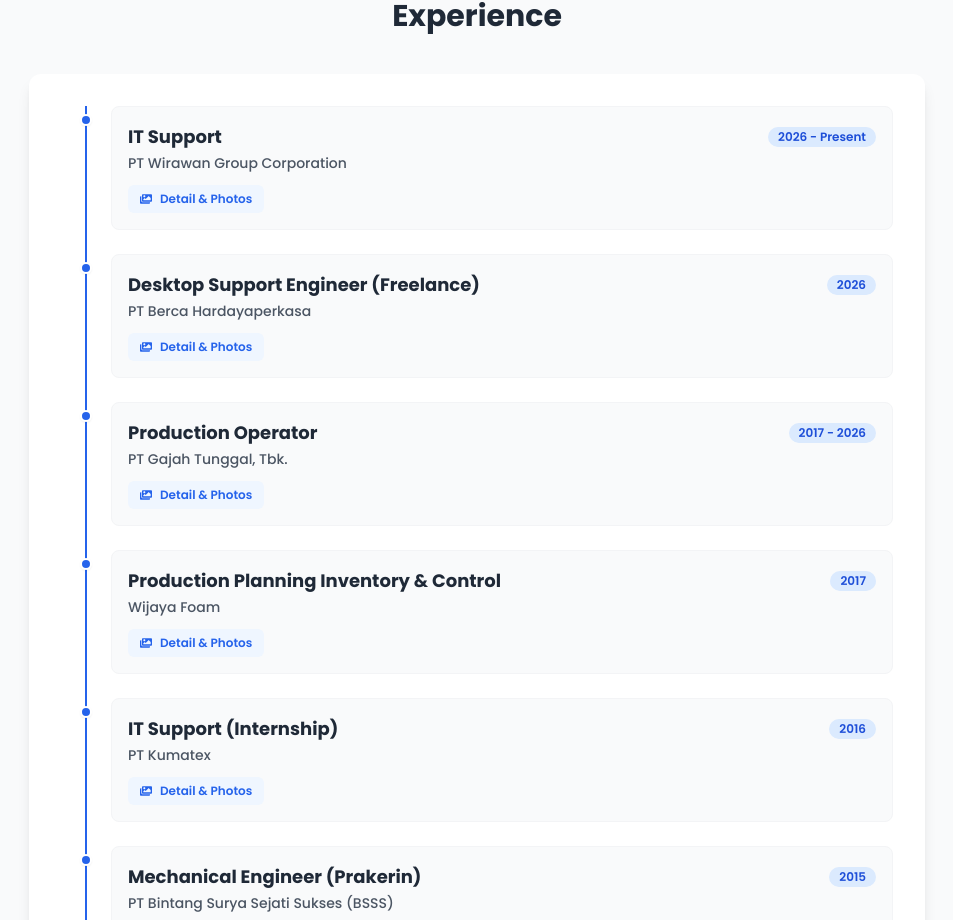
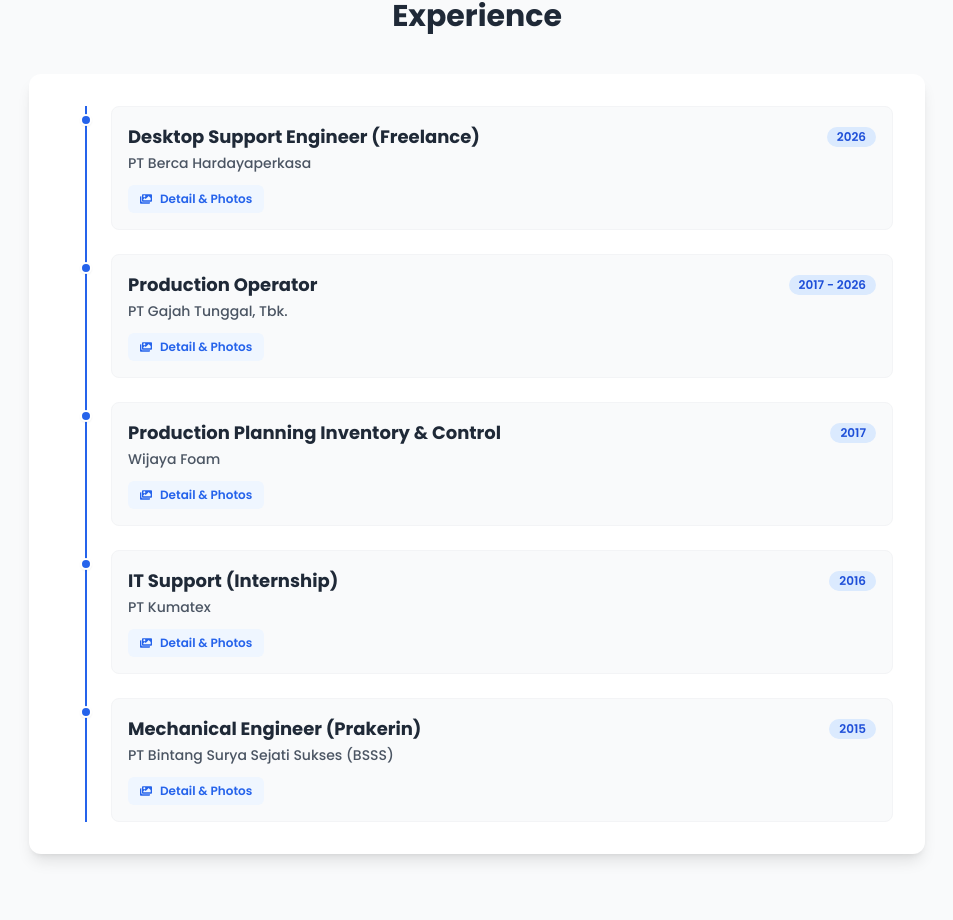
Before and after one commit to Sandysuryantiko/My-Personal-Website, a React (Vite) app: page / in a window 1280 px wide. Shown: the part 2718-3638 px from the top of the page, without its empty margins (163-1116 px from the left). Built offline with nearby package versions, Linux system fonts and the light colour scheme.

Commit message:
menutup experience terbaru

```diff
--- a/src/sections/Experience.jsx
+++ b/src/sections/Experience.jsx
@@ -10,19 +10,19 @@
 import "swiper/css/pagination";
 
 const experiences = [
-  {
-    id: 1,
-    role: "IT Support",
-    company: "PT Wirawan Group Corporation",
-    year: "2026 - Present",
-    description:
-      "Responsible for Active Directory management, Kerio Control firewall, Synology NAS backup routines, Print Server setup, VPN administration, and end-user IT support.",
-    images: [
-      "https://via.placeholder.com/600x400?text=IT+Support+Setup+1", // Ganti dengan path foto kamu (misal: /assets/img/exp1-1.jpg)
-      "https://via.placeholder.com/600x400?text=Network+Rack+Maintenance",
-      "https://via.placeholder.com/600x400?text=NAS+and+Server+Backup",
-    ],
-  },
+  // {
+  //   id: 1,
+  //   role: "IT Support",
+  //   company: "PT Wirawan Group Corporation",
+  //   year: "2026 - Present",
+  //   description:
+  //     "Responsible for Active Directory management, Kerio Control firewall, Synology NAS backup routines, Print Server setup, VPN administration, and end-user IT support.",
+  //   images: [
+  //     "https://via.placeholder.com/600x400?text=IT+Support+Setup+1", // Ganti dengan path foto kamu (misal: /assets/img/exp1-1.jpg)
+  //     "https://via.placeholder.com/600x400?text=Network+Rack+Maintenance",
+  //     "https://via.placeholder.com/600x400?text=NAS+and+Server+Backup",
+  //   ],
+  // },
   {
     id: 2,
     role: "Desktop Support Engineer (Freelance)",
```
